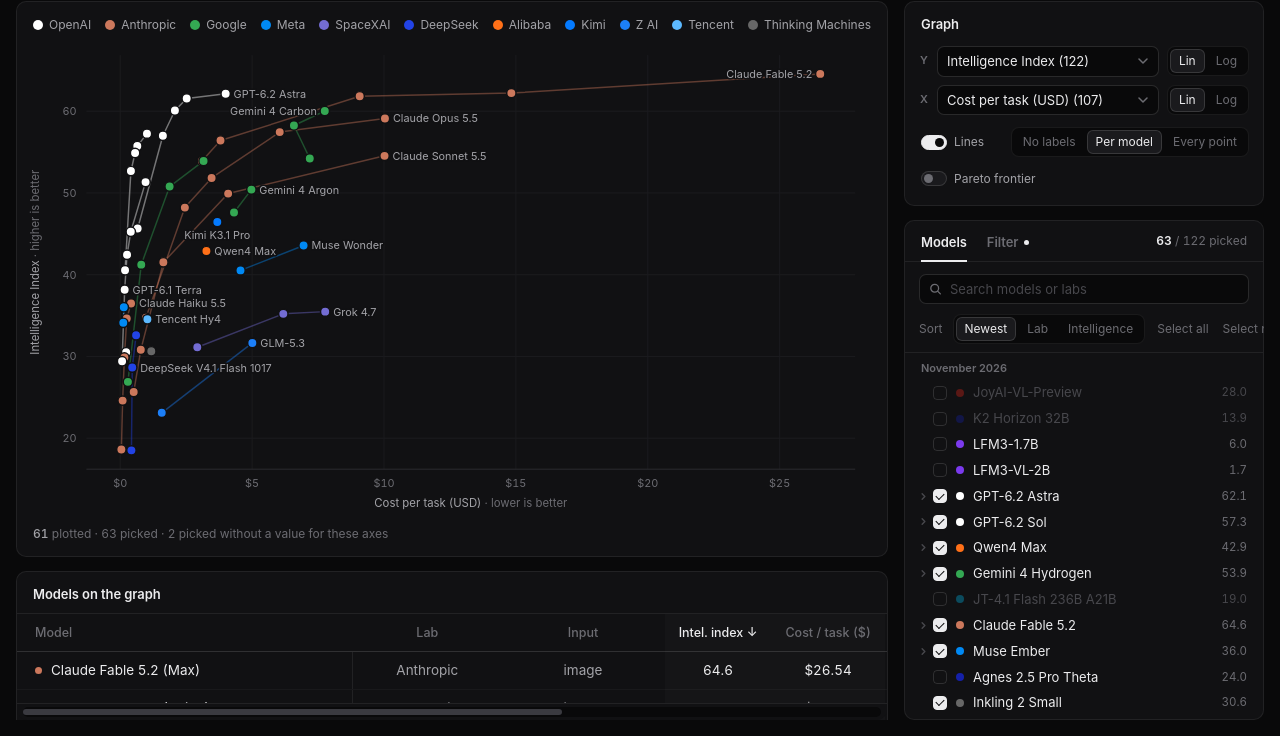
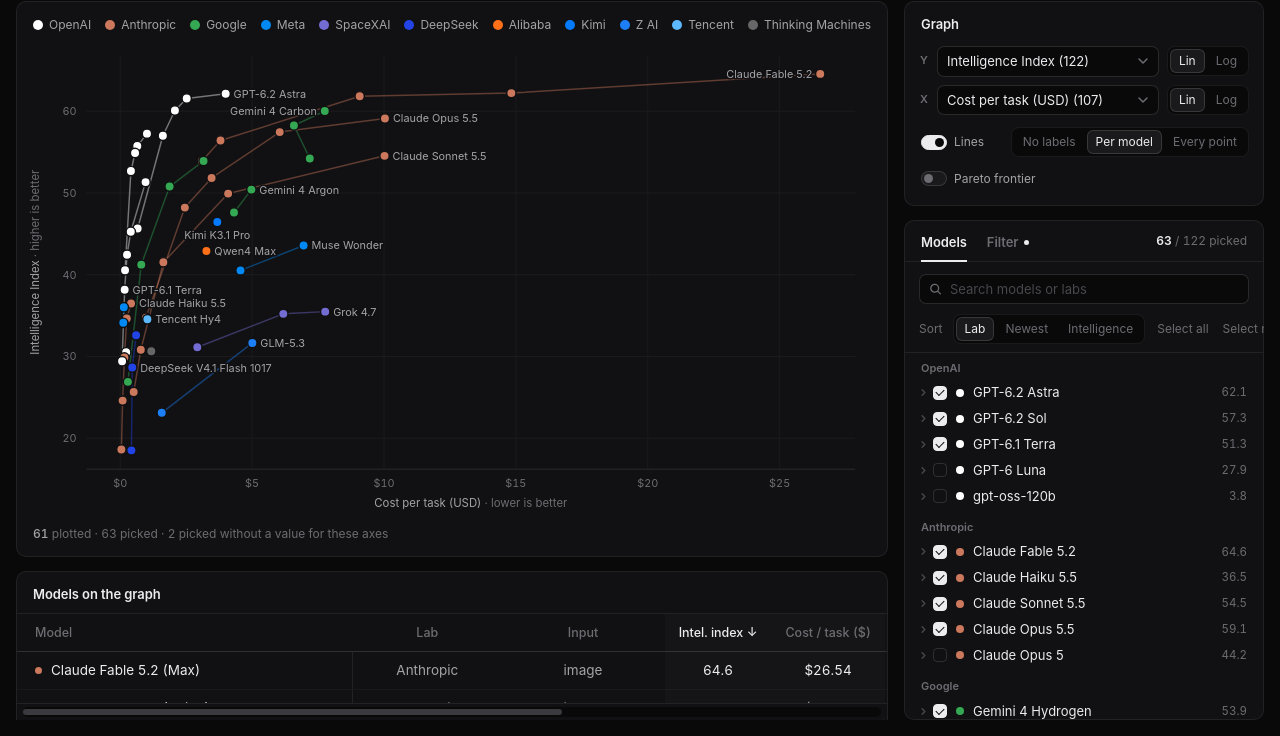
Before and after one commit to jona-nakai/artificial-analysis-graph, a plain HTML site: page index.html in a window 1280 px wide. Shown: the part 64-800 px from the top of the page. Drawn offline with Linux system fonts and the light colour scheme.

Commit message:
Group the sidebar by lab by default again
Lab is the default sort again (newest model family first within each lab);
Newest stays available as the second option.

Co-Authored-By: Claude Opus 5.5 <noreply@anthropic.com>

```diff
--- a/index.html
+++ b/index.html
@@ -495,7 +495,7 @@ html.outer-scrolling .models { pointer-events: none; }
     </div>
     <div class="listbar">
       <span class="lbl2">Sort</span>
-      <span class="seg"><button data-psort="date">Newest</button><button data-psort="lab">Lab</button><button data-psort="ii">Intelligence</button></span>
+      <span class="seg"><button data-psort="lab">Lab</button><button data-psort="date">Newest</button><button data-psort="ii">Intelligence</button></span>
       <span class="right" id="pickAllNone"><button class="link" id="mAll">Select all</button><button class="link" id="mNone">Select none</button></span>
     </div>
     <div class="models" id="modelList"></div>
@@ -672,7 +672,7 @@ const DEFAULTS = () => {
   return { x: "cost_per_task_usd", y: "intelligence_index", xLog: false, yLog: false, connect: true, labels: "family", frontier: false,
     view: viewFromHash(), model: parseHash().model || null, cmpA: parseHash().a || null, cmpB: parseHash().b || null, bar: "intelligence_index", barSort: "rank",
     f, picked: new Set(DEFAULT_PICKED), dirty: !samePick(f, DEFAULT_PICKED),
-    pickSort: "date", search: "", sort: { key: "y", dir: -1 } };
+    pickSort: "lab", search: "", sort: { key: "y", dir: -1 } };
 };
 
 // ---------- filtering ----------
```
Also changed, not shown: explorer_template.html (+2 -2 lines).
